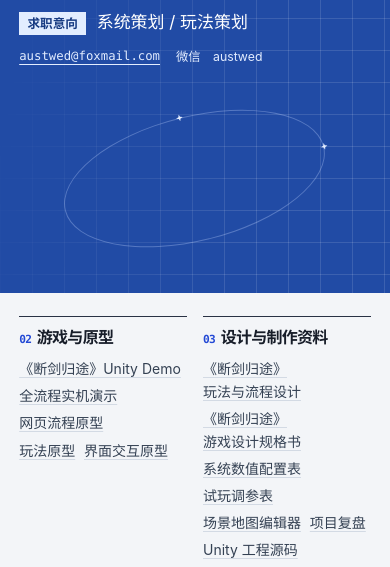
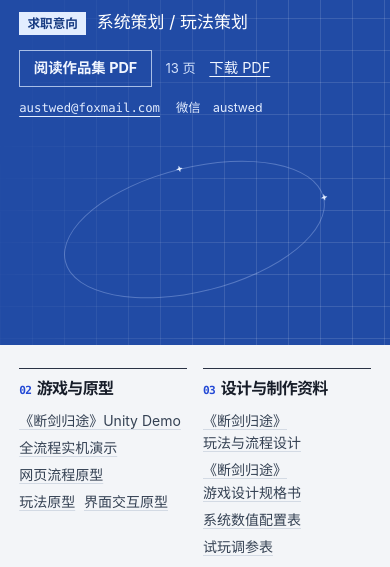
Before and after one commit to Austwed/portfolio, a plain HTML site: page index.html in a window 390 px wide. Shown: the part 238-805 px from the top of the page. Drawn offline with Linux system fonts and the light colour scheme.

Commit message:
Add portfolio PDF reading and download links to the introduction

```diff
--- a/index.html
+++ b/index.html
@@ -29,6 +29,7 @@
           <p class="byline"><b>金权伟</b><span lang="en">Wade</span></p>
           <h1 id="home-title">游戏策划<br><em>作品集</em></h1>
           <p class="intent"><span>求职意向</span>系统策划 / 玩法策划</p>
+          <div class="portfolio-pdf"><a class="pdf-read" href="assets/files/portfolio.pdf" target="_blank" rel="noopener">阅读作品集 PDF</a><span>13 页</span><a class="pdf-download" href="assets/files/portfolio.pdf" download="金权伟_游戏策划作品集.pdf">下载 PDF</a></div>
           <div class="contact"><a href="mailto:austwed@foxmail.com">austwed@foxmail.com</a><span>微信　austwed</span></div>
         </div>
         <div class="exhibit" aria-label="《断剑归途》世界地图、策划文档、拆解内页和 ARCG 实机">
--- a/style.css
+++ b/style.css
@@ -586,3 +586,14 @@ h1 em{font:inherit;color:var(--ice)}
 .project-reading{display:grid;gap:.35rem}
 .project-reading .history-link{justify-content:flex-end;margin:0}
 @media(max-width:660px){.project-reading{margin-top:.7rem}.project-reading .history-link{justify-content:flex-start}}
+
+.portfolio-pdf{display:flex;align-items:center;flex-wrap:wrap;gap:.85rem;margin-top:.9rem;color:#f1f6ff;font-size:.9rem}
+.pdf-read{padding:.4rem .85rem;border:1px solid #ddeaffb8;font-weight:650}
+.pdf-read:hover,.pdf-read:focus-visible{background:#e9f2ff;color:#193e8d}
+.portfolio-pdf span{font-size:.82rem;color:#d4e2fc}
+.pdf-download{text-decoration:underline;text-underline-offset:.22em}
+@media(max-width:660px){
+  .portfolio-pdf{grid-area:4/1/5/-1}
+  .signature .contact{grid-area:5/1/6/-1}
+  .home-poster .exhibit{grid-row:6}
+}
```
Also changed, not shown: 1 other file.
